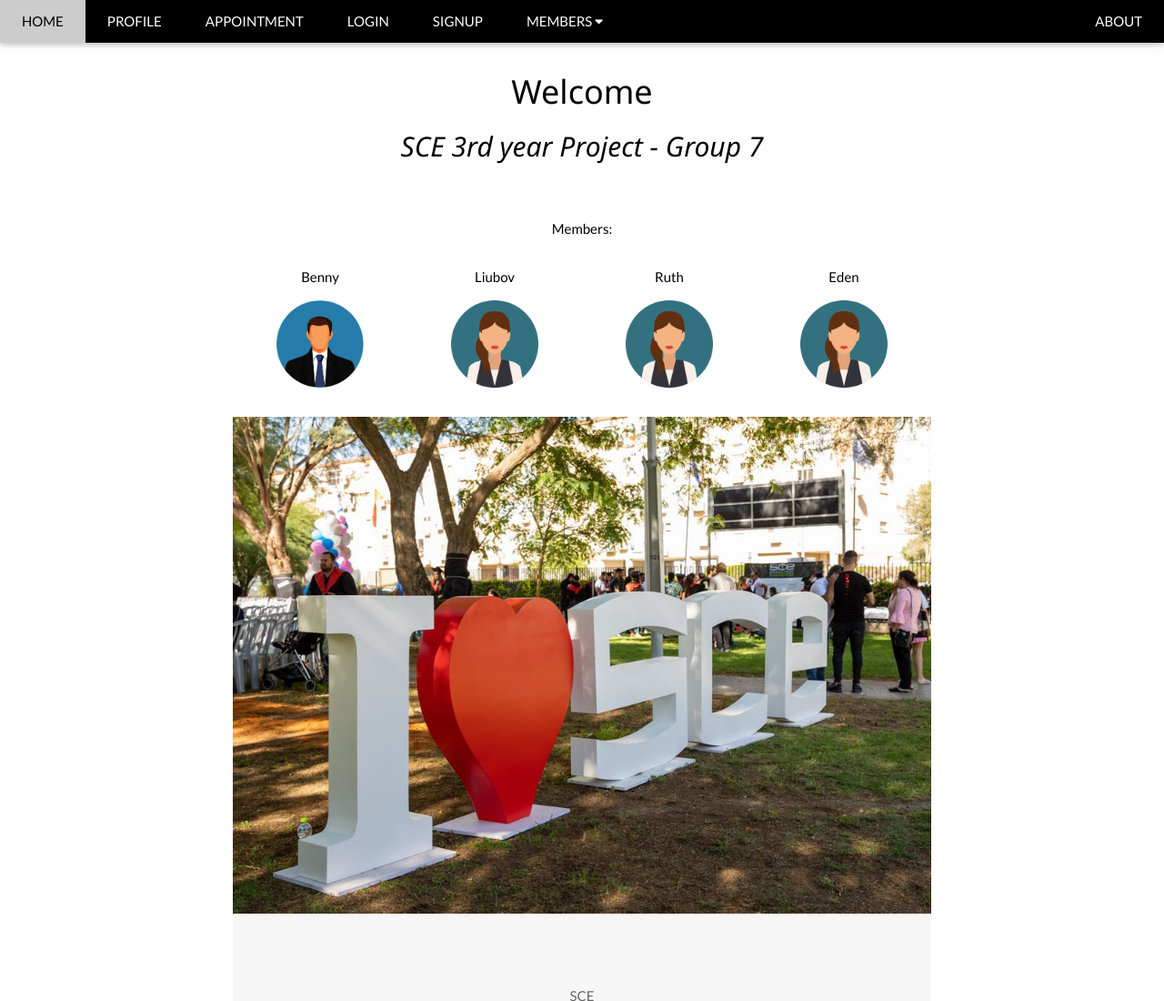
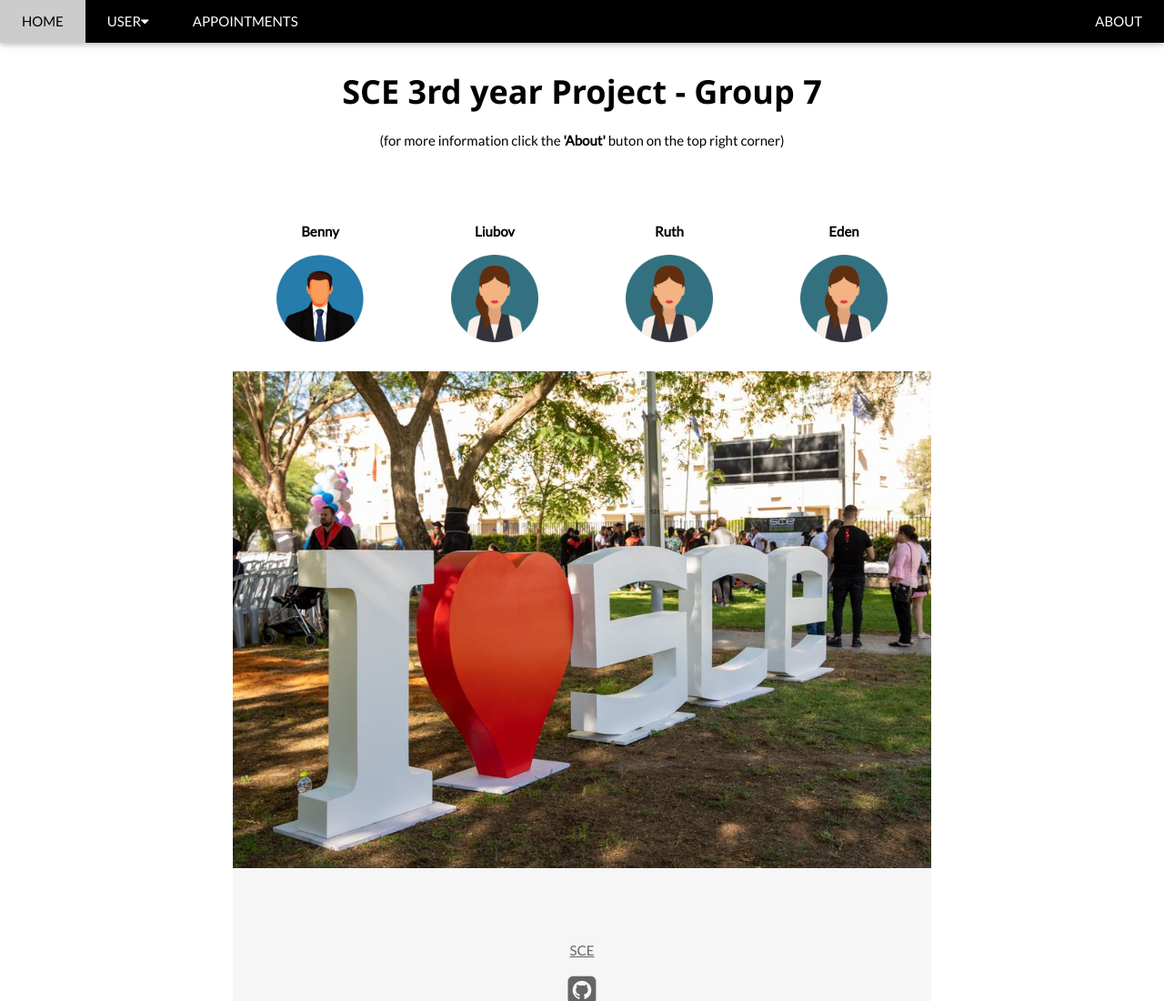
Before and after one commit to ruthavivi/CICD_NEW, a website: page index.html in a window 1280 px wide. Shown: the top 1100 px of the page at 91% size. Drawn offline with nearby package versions, Linux system fonts and the light colour scheme.

Commit message:
some edits

```diff
--- a/index.html
+++ b/index.html
@@ -21,19 +21,15 @@
     <div class="w3-bar w3-black w3-card">
         <a class="w3-bar-item w3-button w3-padding-large w3-hide-medium w3-hide-large w3-right" href="javascript:void(0)" onclick="myFunction()" title="Toggle Navigation Menu"><i class="fa fa-bars"></i></a>
         <a href="#" class="w3-bar-item w3-button w3-padding-large">HOME</a>
-        <a href="pages/profile.html" class="w3-bar-item w3-button w3-padding-large w3-hide-small">PROFILE</a>
-        <a href="src/appointment.html" class="w3-bar-item w3-button w3-padding-large w3-hide-small">APPOINTMENT</a>
-        <a href="login.html" class="w3-bar-item w3-button w3-padding-large w3-hide-small">LOGIN</a>
-        <a href="pages/sign-up.html" class="w3-bar-item w3-button w3-padding-large w3-hide-small">SIGNUP</a>
         <div class="w3-dropdown-hover w3-hide-small">
-        <button class="w3-padding-large w3-button" title="More">MEMBERS <i class="fa fa-caret-down"></i></button>
-        <div class="w3-dropdown-content w3-bar-block w3-card-4">
-            <a href="#" class="w3-bar-item w3-button">Eden Dahan</a>
-            <a href="#" class="w3-bar-item w3-button">Ruth Avivi</a>
-            <a href="#" class="w3-bar-item w3-button">Liubov Vasilchuk</a>
-            <a href="#" class="w3-bar-item w3-button">Benny Shalom</a>
-        </div>
-        </div>
+            <button class="w3-padding-large w3-button" title="More">USER<i class="fa fa-caret-down"></i></button>
+            <div class="w3-dropdown-content w3-bar-block w3-card-4">
+                <a href="pages/profile.html" class="w3-bar-item w3-button w3-padding-large w3-hide-small">Profile</a>
+                <a href="login.html" class="w3-bar-item w3-button w3-padding-large w3-hide-small">Login</a>
+                <a href="pages/sign-up.html" class="w3-bar-item w3-button w3-padding-large w3-hide-small">Sign Up</a>
+            </div>
+            </div>
+        <a href="src/appointment.html" class="w3-bar-item w3-button w3-padding-large w3-hide-small">APPOINTMENTS</a>
         <button onclick="document.getElementById('id01').style.display='block'"
         class="w3-bar-item w3-button w3-padding-large w3-hide-small w3-right">ABOUT</button>
         <!-- <a href="javascript:void(0)" class="w3-padding-large w3-hover-red w3-hide-small w3-right"><i class="fa fa-search"></i></a> -->
@@ -49,6 +45,7 @@
         <h2 class="wide">About </h2>
         <p>Hello and welcome</p>
         <p>This website is part of our project from the course 'Software project management' @ SCE - 3rd year. </p>
+        <p>Group Members :  <b>  Eden Dahan, Ruth Avivi, Liubov Vasilchuk, Benny Shalom. </b>  </p>
         <p>Over the next few weeks, we will add, update and improve the website. </p>
         </div>
     </div>
@@ -56,26 +53,27 @@
 
     <!-- The TOP PAGE Section -->
     <div class="w3-container w3-content w3-center w3-padding-64" style="max-width:800px" id="login.html">
-        <h1 class="wide">Welcome</h1>
-        <h2 class="opacity"><i>SCE 3rd year Project - Group 7</i></h2>
+        <h1 class="wide"><b>SCE 3rd year Project - Group 7</b></h1>
+        <p class="center">(for more information click the <b>'About'</b> buton on the top right corner)</p>
+        <h2 class="opacity"><i></i></h2>
         <div class="w3-row w3-padding-32">
 
     <!-- The MEMBERS Section -->
-        <p class="center">Members:</p>
+        <p class="center"> </p>
         <div class="w3-quarter">
-            <p>Benny</p>
+            <p><b>Benny</b></p>
             <img src="images\1.png"  style="width:50%">
         </div>
         <div class="w3-quarter">
-            <p>Liubov</p>
+            <p><b>Liubov</b></p>
             <img src="images\2.png"  style="width:50%">
         </div>
         <div class="w3-quarter">
-            <p>Ruth</p>
+            <p><b>Ruth</b></p>
             <img src="images\2.png"  style="width:50%">
         </div>
         <div class="w3-quarter">
-            <p>Eden</p>
+            <p><b>Eden</b></p>
             <img src="images\2.png"  style="width:50%">
         </div>
     </div>
@@ -94,5 +92,10 @@
     </footer>
     </script>
 
+<script>
+
+
+</script>
+
 </body>
 </html>
```
Also changed, not shown: login.html (+1 -1 lines), pages/profile.html (+1 -1 lines), pages/sign-up.html (+1 -1 lines), src/appointment.html (+1 -1 lines).
